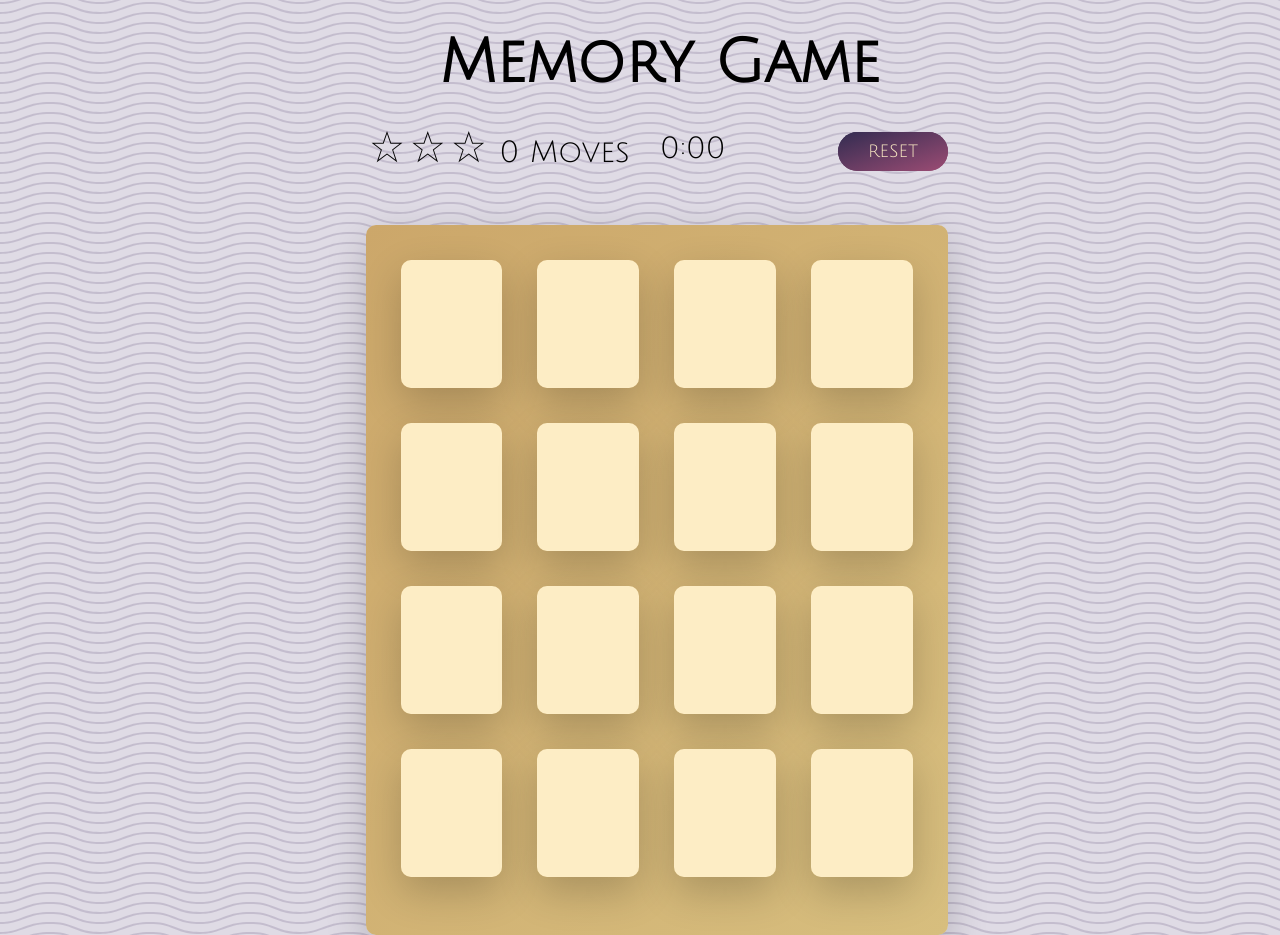
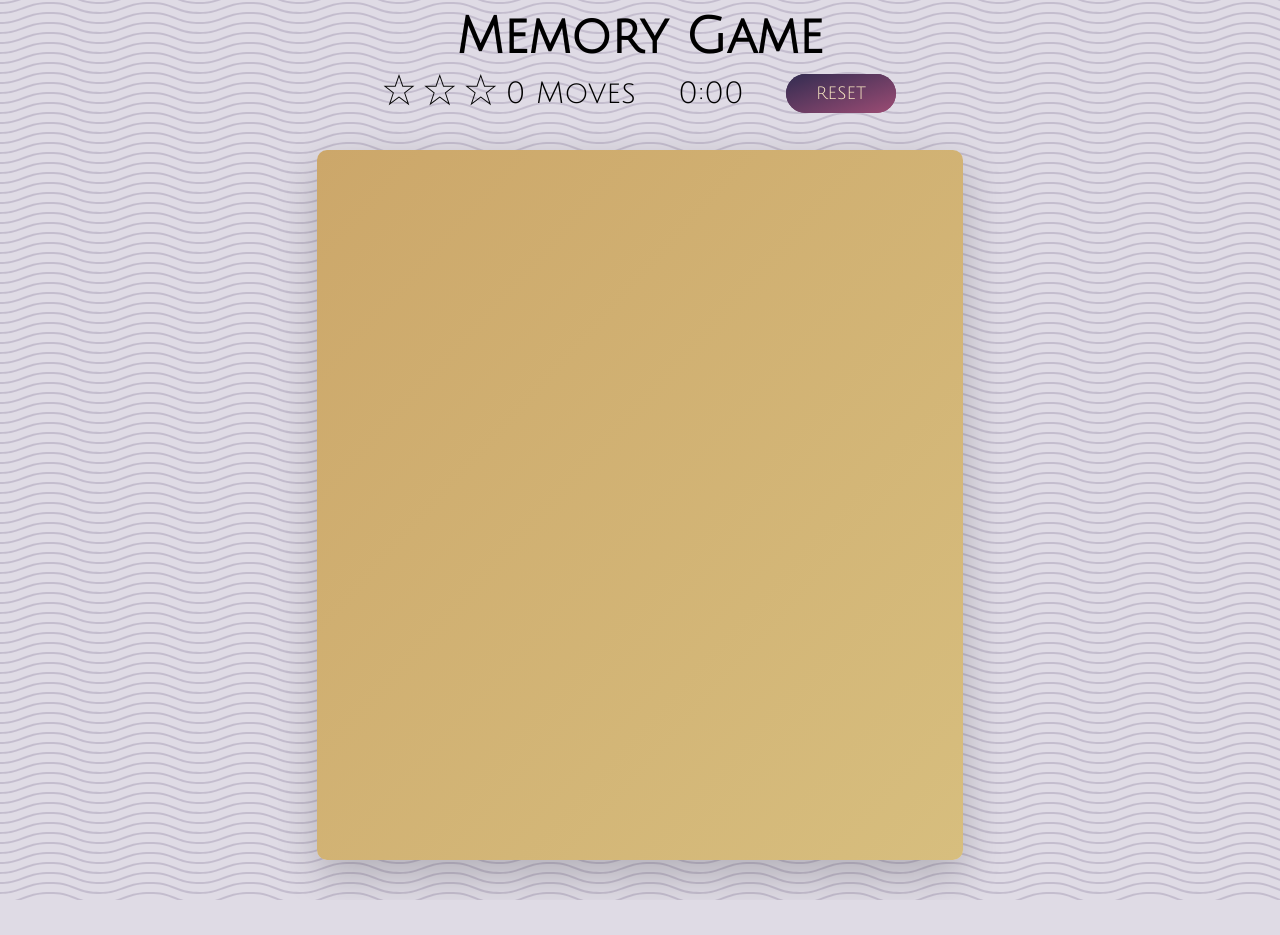
Before and after one commit to veselinn16/memory-game-project, a website: page index.html in a window 1280 px wide. After the commit the page ends 900 px from the top, so only its background shows below. Drawn offline with nearby package versions, Linux system fonts and the light colour scheme.

Commit message:
Position information in middle

```diff
--- a/index.html
+++ b/index.html
@@ -24,15 +24,18 @@
                     <i class="icon-basic-star information__data-icon"></i>
                     <i class="icon-basic-star information__data-icon"></i>
                 </div>
-                <span class="information__data__moves">0</span>
-                <span class="information__data__text">Moves</span>
-                <div class="information__data__time"> <span class="minutes">0</span><span>:</span><span class="seconds">00</span></div>
+                <div class="information__data-moves__container">
+                    <span class="information__data__moves">0</span>
+                    <span class="information__data__text">Moves</span>
+                </div>
+                <div class="information__data__time">
+                    <span class="minutes">0</span><span>:</span><span class="seconds">00</span></div>
                 <a href="#" class="btn btn--animated btn--purple">Reset</a>
             </div>
         </section>
 
-        <section class="game">
-            <div class="row">
+        <main class="game">
+            <!-- <div class="row">
                 <div class="col-1-of-4">
                     <div class="card">
                         <div class="card_side card_side--front">
@@ -203,8 +206,8 @@
                     </div>
                 </div>
             </div>
-            </div>
-        </section>
+            </div> -->
+        </main>
         <section class="modal">
             <h1 class="modal__heading">Congratulations!</h1>
             <h2 class="modal__subheading"></h2>
--- a/sass/layout/_game.scss
+++ b/sass/layout/_game.scss
@@ -1,12 +1,9 @@
 .game {
-    position: absolute;
-    left: 51.3%;
-    top: 70%;
-    transform: translate(-50%, -50%);
-    width: 40%;
-    height: 80%;
+    width: 45vw;
+    height: 80vh;
+    margin:  auto;
     margin-top: 2rem;
-    padding: 3.5rem 3.5rem;
+    padding: 3.5rem;
     border-radius: 1rem;
     margin-bottom: 4rem;
     background-image: linear-gradient(to right bottom, #cca76a, #d7be7e);
--- a/sass/layout/_info.scss
+++ b/sass/layout/_info.scss
@@ -1,45 +1,36 @@
 .information {
-    position: absolute;
-    left: 25%;
-    width: 50%;
-    height: 20%;
-    padding: 2rem;
+    margin: 1rem auto;
+    width: 40vw;
+    height: 15vh;
+    display: flex;
+    flex-direction: column;
 
     &__title {
-        position: absolute;
-        left: 10%;
-        top: 15%;
-        width: 80%;
         margin-bottom: 1rem;
 
         &-heading {
             text-align: center;
-            font-size: 6rem;
+            font-size: 5rem;
         }
     }
 
     &__data {
-        position: relative;
-        top: 70%;
-        left: 50%;
-        transform: translate(-50%);
-        width: 90%;
-        height: 25%;
         font-size: 3rem;
+        display: flex;
+        justify-content: space-between;
+        align-items: center;
+        align-content: center;
 
         &-stars {
-            display: inline-block;
         }
 
-        &__moves {
-            margin-left: 0.5rem;
+        &-moves__container {
+            margin-left: 1rem;
         }
 
         &__time {
+            flex-grow: 1;
             text-align: center;
-            display: inline;
-            position: absolute;
-            left: 50%;
         }
     }
 }
```
Also changed, not shown: package.json (+5 -2 lines), css/styles.css, 1 other file.
